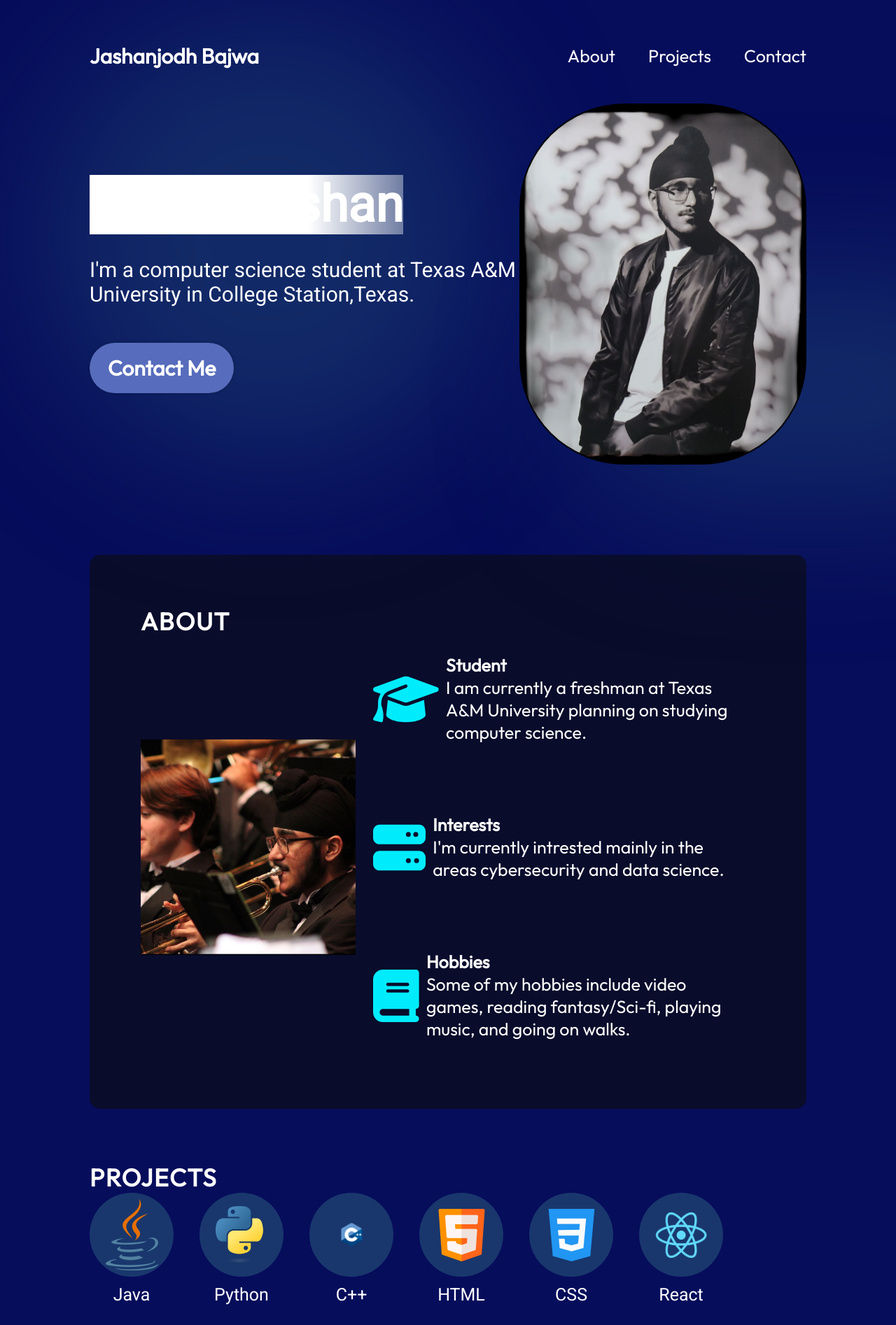
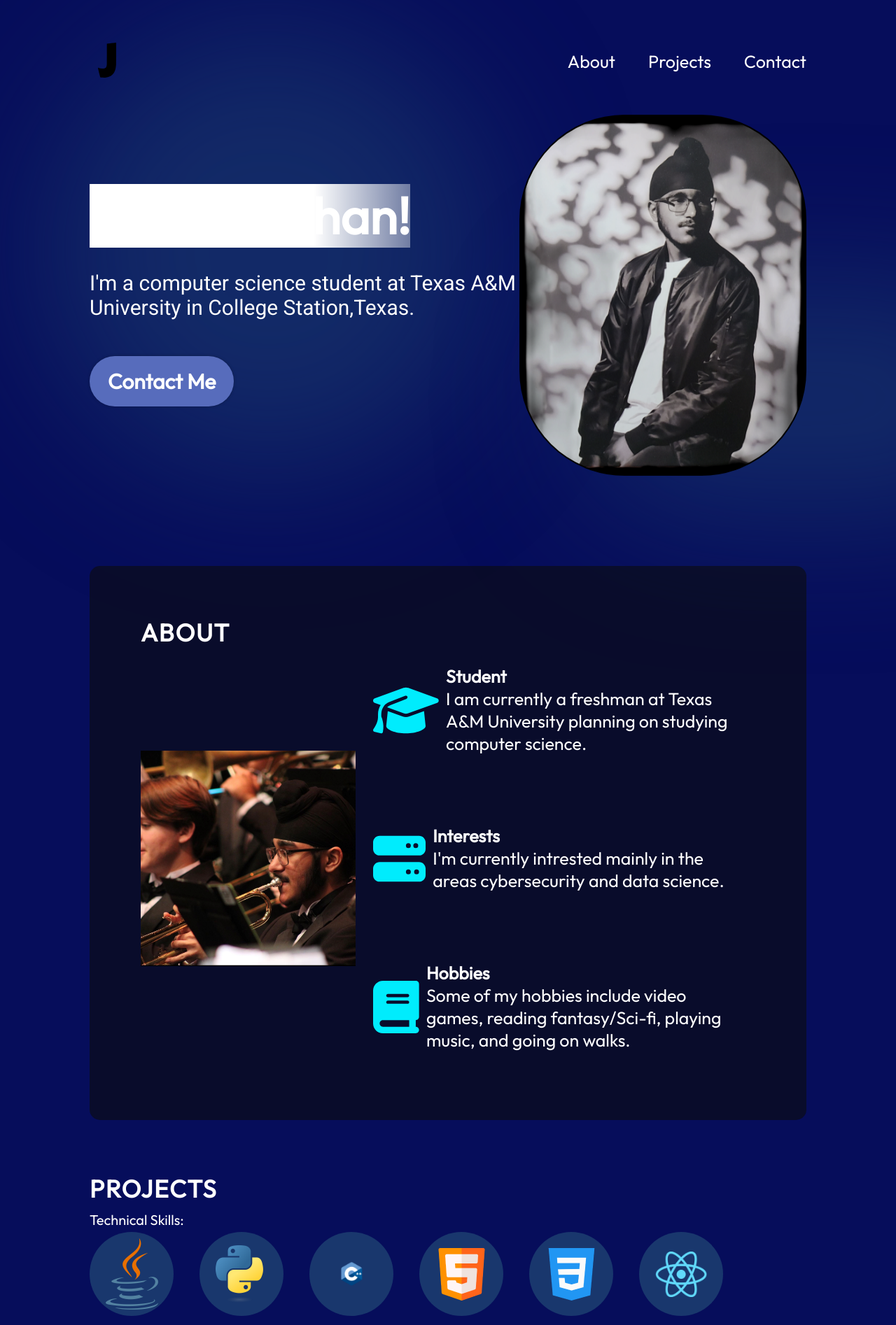
Before and after one commit to JashanjodhB/portfolioWebsite, a React (Vite) app: page / in a window 1280 px wide. Shown: the top 1894 px of the page at 70% size. Built offline with nearby package versions, Linux system fonts and the light colour scheme.

Commit message:
fixed broken links and updated styling

```diff
--- a/index.html
+++ b/index.html
@@ -2,7 +2,7 @@
 <html lang="en">
   <head>
     <meta charset="UTF-8" />
-    <link rel="icon" type="image/svg+xml" href="./assets/logo.svg" />
+    <link rel="icon" type="image/svg+xml" href="/logo.svg" />
     <meta name="viewport" content="width=device-width, initial-scale=1.0" />
     <title>Jashanjodh Bajwa</title>
   </head>
--- a/src/components/Hero/Hero.jsx
+++ b/src/components/Hero/Hero.jsx
@@ -1,10 +1,14 @@
 import React from 'react'
 import styles from "./Hero.module.css"
+import Typewriter from '../Typewriter';
+
 export const Hero = () => {
   return (
     <section className={styles.container}>
     <div className={styles.content}>
-        <h1 className={styles.text}>Hi, I'm Jashan</h1>
+        <h1 className={styles.text}>
+          <Typewriter text="Hi, I'm Jashan!" delay={50}  />
+        </h1>
         <p className={styles.description}>
             I'm a computer science student at Texas A&M University in College Station,Texas.
         </p>
--- a/src/components/Navbar/Navbar.jsx
+++ b/src/components/Navbar/Navbar.jsx
@@ -6,7 +6,10 @@ export const Navbar = () => {
 
   return (
     <nav className={styles.navbar}>
-        <a className={styles.title} href='/'>Jashanjodh Bajwa</a>
+
+        <a href='/'>
+          <img  className={styles.logo} src='/logo.svg' />
+        </a>
         <div className={styles.menu}>
 
         <img
--- a/src/components/Navbar/Navbar.module.css
+++ b/src/components/Navbar/Navbar.module.css
@@ -10,12 +10,12 @@
     margin: 0 10%;
 }
 
-.title{
-    font-size: 30px;
-    font-weight: 600;
-    text-decoration: none;
-    color: var(--color-text);
+.logo{
+    width: 50px;
+    height: 50px;
 }
+
+
 
 .menu{
     display: flex;
--- a/src/components/Projects/Projects.jsx
+++ b/src/components/Projects/Projects.jsx
@@ -10,7 +10,7 @@ export const Projects = () => {
   return (
     <section className={styles.container} id="projects">
       <h2 className={styles.title}>Projects</h2>
-
+      <p className={styles.descriptors} >Technical Skills:</p>
       <div className={styles.skills}>
           {skills.map((skill, id) => {
             return (
@@ -25,6 +25,7 @@ export const Projects = () => {
         </div>
 
 
+      <p className={styles.descriptors} >Coding Projects:</p>
 
       <div className={styles.projects}>{
         projects.map((project,id)=> {
--- a/src/components/Projects/Projects.module.css
+++ b/src/components/Projects/Projects.module.css
@@ -39,6 +39,13 @@
     gap: 11px;
   }
 
+  .descriptors{
+    font-size: 20px;
+    color: var(--color-text);
+    padding-top: 10px;
+    padding-bottom: 5px;
+  }
+
   .skillImageContainer {
     background-color: var(--color-secondary);
     border-radius: 100%;
--- /dev/null
+++ b/src/components/Typewriter.jsx
@@ -0,0 +1,21 @@
+import { useState, useEffect } from 'react';
+
+const Typewriter = ({ text, delay, infinite }) => {
+  const [currentText, setCurrentText] = useState('');
+  const [currentIndex, setCurrentIndex] = useState(0);
+
+  useEffect(() => {
+    if (currentIndex < text.length) {
+      const timeout = setTimeout(() => {
+        setCurrentText(prevText => prevText + text[currentIndex]);
+        setCurrentIndex(prevIndex => prevIndex + 1);
+      }, delay);
+
+      return () => clearTimeout(timeout);
+    }
+  }, [currentIndex, delay, text]);
+
+  return <span>{currentText}</span>;
+};
+
+export default Typewriter;
--- a/src/data/projects.json
+++ b/src/data/projects.json
@@ -4,7 +4,7 @@
     "imageSrc": "/project.png",
     "description": "This is the website that you are on right now.",
     "skills": ["React", "Javascript", "HTML/CSS"],
-    "demo": "https://www.jashanjodhb.com",
-    "source": "https://github.com/JashanjodhB/portfolio"
+    "link": "https://www.jashanjodhb.com",
+    "github": "https://github.com/JashanjodhB/portfolio"
   }
 ]
```
